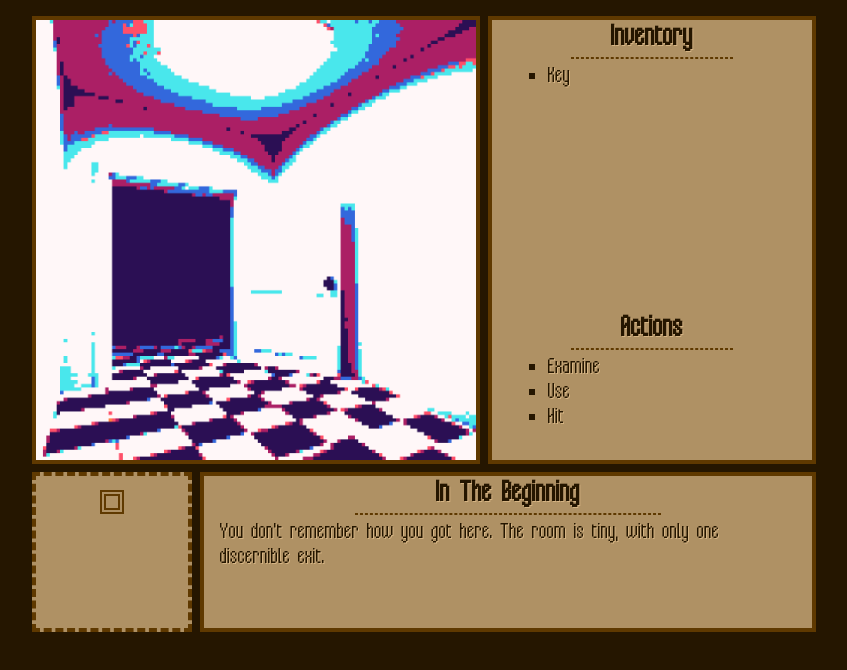
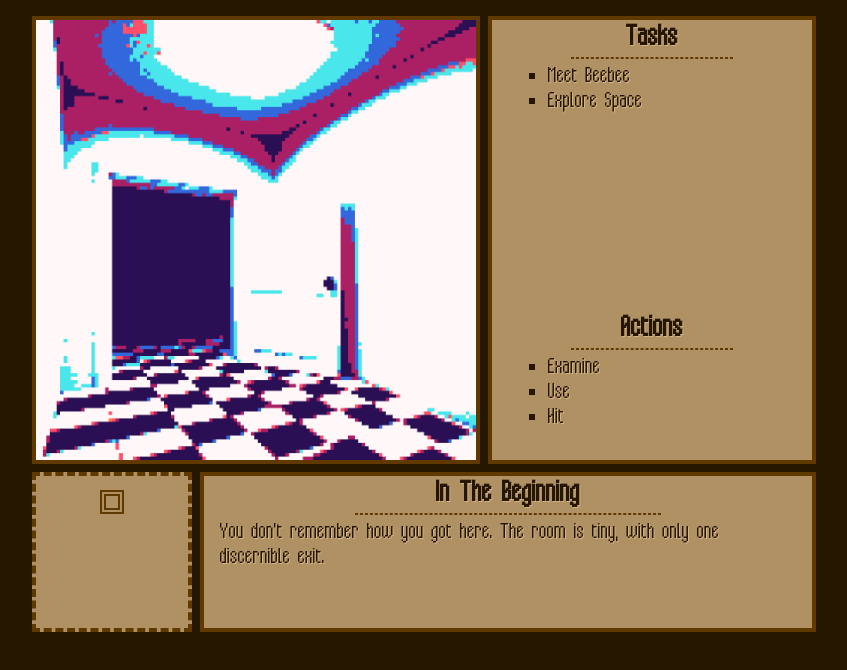
Before and after one commit to southpawgeek/react-jam, a React (Vite) app: page / in a window 1280 px wide. Shown: the top 670 px of the page, without its empty margins (216-1063 px from the left). Built offline with nearby package versions, Linux system fonts and the light colour scheme.

Commit message:
death tracker

```diff
--- a/src/components/GameProvider.jsx
+++ b/src/components/GameProvider.jsx
@@ -5,6 +5,7 @@ const GameContext = createContext()
 export const GameProvider = ({ children }) => {
   const rooms = {
     start: {
+      key: "start",
       name: "In The Beginning",
       image: "beginning.png",
       exits: { a2: "foyer" },
@@ -30,9 +31,10 @@ export const GameProvider = ({ children }) => {
       },
     },
     foyer: {
+      key: "foyer",
       name: "The Vortex",
       image: "foyer.png",
-      exits: { a1: "birdroom", c2: "start", b2: "nowhere", a3: "death" },
+      exits: { a1: "birdroom", c2: "start", b2: "nowhere", a3: "deathVortex" },
       description: [
         "There's a giant hole in the center of this room. Blue energy lazily swirls out of it. The energy is being siphoned out into what appears to be deep space. A window to the left looks like you could crawk through it.",
       ],
@@ -47,6 +49,7 @@ export const GameProvider = ({ children }) => {
       },
     },
     birdroom: {
+      key: "birdroom",
       name: "Beebee's Room",
       image: "birdcage.png",
       description: [
@@ -63,6 +66,7 @@ export const GameProvider = ({ children }) => {
       },
     },
     deathBeebee: {
+      key: "deathBeebee",
       name: "Game Over",
       image: "death-beebee.png",
       exits: { b2: "start" },
@@ -72,6 +76,7 @@ export const GameProvider = ({ children }) => {
       actions: {},
     },
     nowhere: {
+      key: "nowhere",
       name: "Nowhere?",
       image: "nowhere.png",
       exits: {
@@ -88,11 +93,14 @@ export const GameProvider = ({ children }) => {
       actions: {},
       description: ["all roads go to the same place"],
     },
-    death: {
+    deathVortex: {
+      key: "deathVortex",
       name: "Game Over",
       image: "death.png",
       exits: { b2: "start" },
-      description: ["Unfortunately, you didn't survive."],
+      description: [
+        "Unfortunately, you didn't survive the cold vacuum of space.",
+      ],
       actions: {
         a1: {
           examine: {
@@ -114,8 +122,26 @@ export const GameProvider = ({ children }) => {
     rooms.start.description
   )
 
-  const [currentItem, setCurrentItem] = useState("")
-  const inventory = ["key"]
+  const tasks = [
+    {
+      key: "deathBeebee",
+      name: "Meet Beebee",
+    },
+    {
+      key: "deathVortex",
+      name: "Explore Space",
+    },
+  ]
+
+  const [visitedRooms, setVisitedRooms] = useState(["start"])
+  const addVisitedRoom = (roomKey) => {
+    const index = visitedRooms.indexOf(roomKey)
+    if (index === -1) {
+      let updatedRooms = [...visitedRooms]
+      updatedRooms.push(roomKey)
+      setVisitedRooms(updatedRooms)
+    }
+  }
 
   const [currentAction, setCurrentAction] = useState("")
   const actions = ["examine", "use", "hit"]
@@ -127,9 +153,9 @@ export const GameProvider = ({ children }) => {
         setCurrentDescription,
         currentRoom,
         setCurrentRoom,
-        inventory,
-        currentItem,
-        setCurrentItem,
+        tasks,
+        visitedRooms,
+        addVisitedRoom,
         actions,
         currentAction,
         setCurrentAction,
--- a/src/components/MoveGrid.jsx
+++ b/src/components/MoveGrid.jsx
@@ -1,12 +1,19 @@
 import { useGameProvider } from "./GameProvider"
 
 const MoveGrid = () => {
-  const { rooms, currentRoom, setCurrentRoom, setCurrentDescription } = useGameProvider()
+  const {
+    rooms,
+    currentRoom,
+    setCurrentRoom,
+    setCurrentDescription,
+    addVisitedRoom,
+  } = useGameProvider()
   const exits = currentRoom.exits
 
   const handleExit = (exit) => {
     setCurrentRoom(exit)
     setCurrentDescription(exit.description)
+    addVisitedRoom(exit.key)
   }
 
   const Exit = ({ exitName }) => {
--- a/src/components/Sidebar.jsx
+++ b/src/components/Sidebar.jsx
@@ -1,10 +1,10 @@
-import Inventory from "./Inventory"
+import Tasks from "./Tasks"
 import Actions from "./Actions"
 
 const Sidebar = () => {
   return (
     <div id="sidebar">
-      <Inventory />
+      <Tasks />
       <Actions />
     </div>
   )
--- /dev/null
+++ b/src/components/Tasks.jsx
@@ -0,0 +1,30 @@
+import { useGameProvider } from "./GameProvider"
+
+const Tasks = () => {
+  const { tasks, visitedRooms } = useGameProvider()
+
+  const taskClass = (task) => {
+    if (visitedRooms.includes(task.key)) {
+      return "task-completed"
+    }
+  }
+
+  return (
+    <div id="tasks">
+      <h2>Tasks</h2>
+      <hr />
+      <ul>
+        {tasks.map((task) => (
+          <li
+            key={task.key}
+            className={taskClass(task)}
+          >
+            {task.name}
+          </li>
+        ))}
+      </ul>
+    </div>
+  )
+}
+
+export default Tasks
--- a/src/components/Viewport.jsx
+++ b/src/components/Viewport.jsx
@@ -5,6 +5,7 @@ const Viewport = () => {
     rooms,
     currentRoom,
     setCurrentRoom,
+    addVisitedRoom,
     currentAction,
     setCurrentAction,
     setCurrentDescription,
@@ -36,6 +37,7 @@ const Viewport = () => {
     if (actions?.[sector]?.[currentAction]?.nextRoom) {
       const nextRoom = rooms[actions[sector][currentAction].nextRoom]
       setCurrentRoom(nextRoom)
+      addVisitedRoom(nextRoom.key)
       setCurrentDescription(nextRoom.description)
       setCurrentAction("")
     }
--- a/src/index.css
+++ b/src/index.css
@@ -53,18 +53,24 @@ hr {
   background-color: var(--ui-background);
 }
 
-#inventory ul, #actions ul {
+#tasks ul, #actions ul {
   list-style-type: square;
   margin: 0;
   text-transform: capitalize;
 }
 
-#inventory ul {
+#tasks ul {
   height: 15.5rem;
 }
 
-#inventory li, #actions ul {
+#tasks li, #actions ul {
   margin-left: 1rem;
+}
+
+.task-completed {
+  text-decoration: line-through;
+  text-decoration-style: dashed;
+  text-decoration-thickness: 1px;
 }
 
 .inactive-action, .active-cancel, td.exit button {
```
Also changed, not shown: 1 other file (tests, documents, lock files or other folders).
